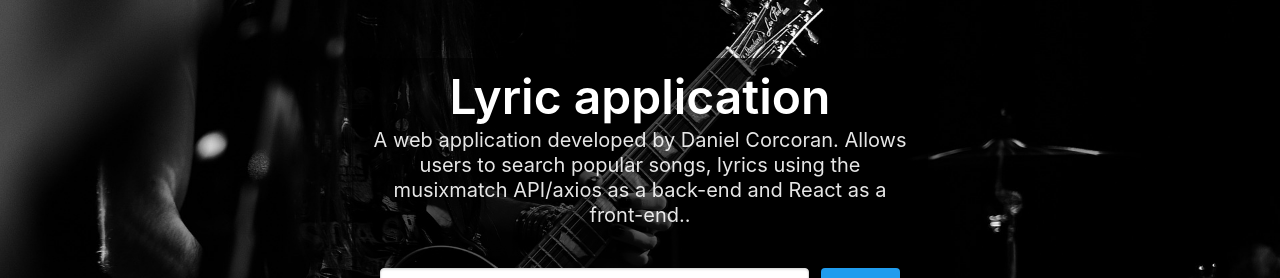
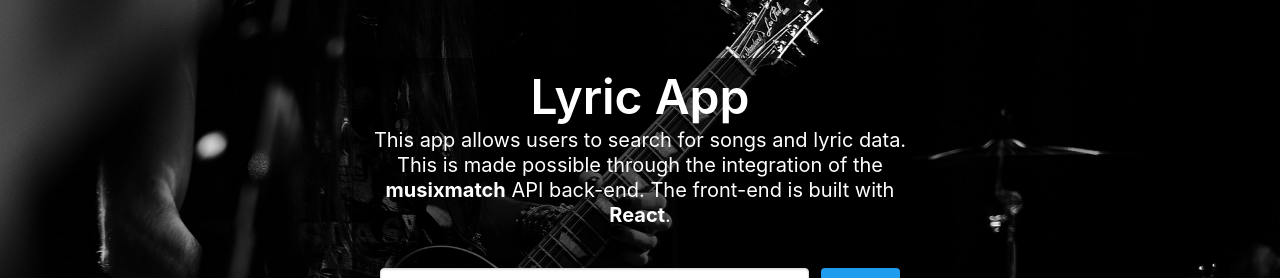
Before and after one commit to danielc92/react-lyrics-app, a React (Create React App) app: page / in a window 1280 px wide. Shown: the part 138-416 px from the top of the page. Built offline with nearby package versions, Linux system fonts and the light colour scheme; no server answers.

Commit message:
Styling updates

```diff
--- a/src/components/Nav.js
+++ b/src/components/Nav.js
@@ -5,7 +5,7 @@ import {Link} from 'react-router-dom';
 
 export default function Nav() {
     return (
-        <section className="hero is-link is-medium" style={{backgroundSize:'cover', backgroundImage:`url(${bg_image})`}}>
+        <section className="hero is-medium" style={{backgroundSize:'cover', backgroundImage:`url(${bg_image})`}}>
         <div className="hero-head">
             <nav className="navbar">
                 <div className="container">
@@ -19,7 +19,7 @@ export default function Nav() {
                             <span></span>
                         </span>
                     </div>
-                    <div id="navbarMenu" className="navbar-menu">
+                    <div id="navbarMenu" className="navbar-menu" style={{backgroundColor: 'transparent'}}>
                         <div className="navbar-end">
                             <span className="navbar-item">
                             <Link className="button is-link is-outlined" exact to="/">
@@ -53,12 +53,12 @@ export default function Nav() {
             <div className="hero-body">
                 <div className="container has-text-centered">
                     <div className="column is-6 is-offset-3" style={{ backgroundColor: 'rgba(0,0,0,.6)'}}>
-                        <h1 className="title is-size-1">
-                            Lyric application
+                        <h1 style={{color:'white'}} className="title is-size-1">
+                            Lyric App
                         </h1>
-                        <h2 className="subtitle">
-                           A web application developed by Daniel Corcoran. Allows users to search popular songs, lyrics using the musixmatch API/axios as a back-end and React as a front-end..
-                        </h2>
+                        <p style={{color:'white'}} className="subtitle">
+                           This app allows users to search for songs and lyric data. This is made possible through the integration of the <span style={{fontWeight: 'bold'}}>musixmatch</span> API back-end. The front-end is built with <span style={{fontWeight:'bold'}}>React</span>.
+                        </p>
                         <div className="box" style={{padding: '1rem', backgroundColor: 'transparent'}}>
                            <Search/>
                         </div>
--- a/src/components/TrackItem.js
+++ b/src/components/TrackItem.js
@@ -20,7 +20,7 @@ const TrackItem = (props) => {
                         <p className="help">Subtitle Availability: {track.has_subtitles === 1 ? <span style={{borderRadius:0}} className="tag is-info">available</span> : <span className="tag is-danger">unavailable</span>}</p>
                     </div>
                     <div className="column is-one-fith">
-                        <a style={{marginBottom: '1rem'}} className="button is-fullwidth is-dark is-outlined" href={track.track_share_url}>Share</a>
+                        <a style={{marginBottom: '1rem'}} className="button is-fullwidth is-dark is-outlined" href={track.track_share_url}>Visit Musixmatch</a>
                         {track.has_lyrics === 1 ? <Link data={track} className="button is-fullwidth is-dark is-outlined" to={`/lyrics/track/${track.track_id}`}>View Lyrics</Link> : <code style={{backgroundColor:'transparent', color:'black', paddingLeft:0}}>No lyrics exist for this track</code> }
                     </div>
                 </div>
```
